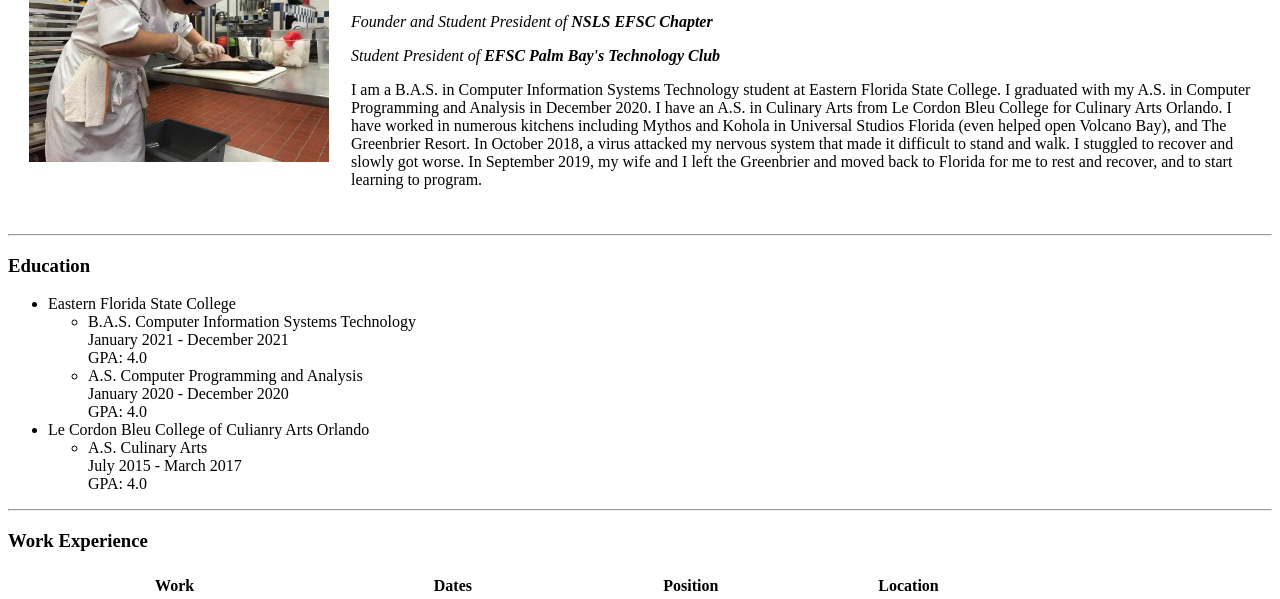
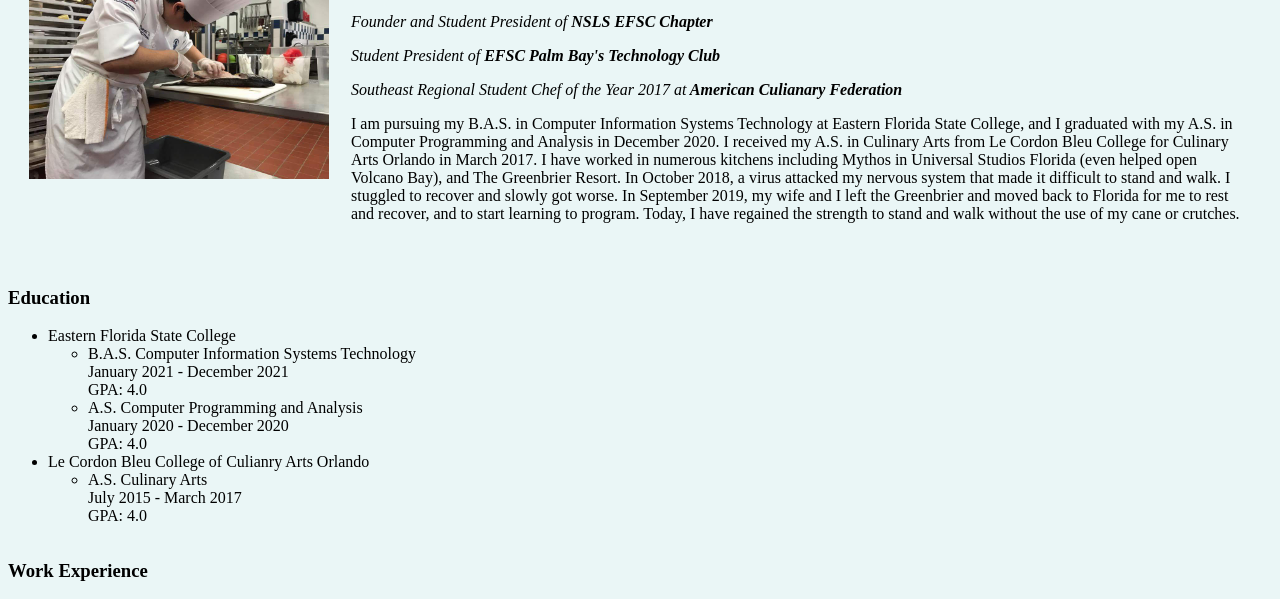
Before and after one commit to dwernz/cv, a plain HTML site: page index.html in a window 1280 px wide. Shown: the part 130-729 px from the top of the page. Drawn offline with Linux system fonts and the light colour scheme.

Commit message:
Adding CSS

```diff
--- a/index.html
+++ b/index.html
@@ -3,6 +3,7 @@
     <head>
         <meta charset="utf-8">
         <title>Daniel's Personal Site</title>
+        <link rel="stylesheet" href="style.css">
     </head>
     <body>
         <table cellspacing="20">
@@ -10,15 +11,14 @@
                 <td><img src="images/Profile.jpg" alt="Daniel's profile picture" height="225"></td>
                 <td>
                     <h1>Daniel Wernz</h1>
-                        <p><i>Student at <a href="https://easternflorida.edu/"><strong>Eastern Florida State College</strong></a></i></p>
-                        <p><i>Founder and Student President of <strong>NSLS EFSC Chapter</strong></i></p>
-                        <p><i>Student President of <strong>EFSC Palm Bay's Technology Club</strong></i></p>
-                        <p>I am a B.A.S. in Computer Information Systems Technology student at Eastern Florida State College. I graduated with my A.S. in Computer Programming and Analysis in December 2020. I have an A.S. in Culinary Arts from Le Cordon Bleu College for Culinary Arts Orlando. I have worked in numerous kitchens including Mythos and Kohola in Universal Studios Florida (even helped open Volcano Bay), and The Greenbrier Resort. In October 2018, a virus attacked my nervous system that made it difficult to stand and walk. I stuggled to recover and slowly got worse. In September 2019, my wife and I left the Greenbrier and moved back to Florida for me to rest and recover, and to start learning to program.</p>
+                    <p><i>Student at <a href="https://easternflorida.edu/"><strong>Eastern Florida State College</strong></a></i></p>
+                    <p><i>Founder and Student President of <strong>NSLS EFSC Chapter</strong></i></p>
+                    <p><i>Student President of <strong>EFSC Palm Bay's Technology Club</strong></i></p>
+                    <p><i>Southeast Regional Student Chef of the Year 2017 at<strong> American Culianary Federation</strong></i></p>
+                    <p>I am pursuing my B.A.S. in Computer Information Systems Technology at Eastern Florida State College, and I graduated with my A.S. in Computer Programming and Analysis in December 2020. I received my A.S. in Culinary Arts from Le Cordon Bleu College for Culinary Arts Orlando in March 2017. I have worked in numerous kitchens including Mythos in Universal Studios Florida (even helped open Volcano Bay), and The Greenbrier Resort. In October 2018, a virus attacked my nervous system that made it difficult to stand and walk. I stuggled to recover and slowly got worse. In September 2019, my wife and I left the Greenbrier and moved back to Florida for me to rest and recover, and to start learning to program. Today, I have regained the strength to stand and walk without the use of my cane or crutches.</p>
                 </td>
             </tr>
         </table>
-
-
         <hr>
         <h3>Education</h3>
         <ul>
--- /dev/null
+++ b/style.css
@@ -0,0 +1,8 @@
+body {
+    background-color: #EAF6F6;
+}
+
+hr {
+    background-color: #FFFFFF;
+    border-style: none;
+}
```
Also changed, not shown: contact.html (+1 -0 lines), hobbies.html (+1 -0 lines).
